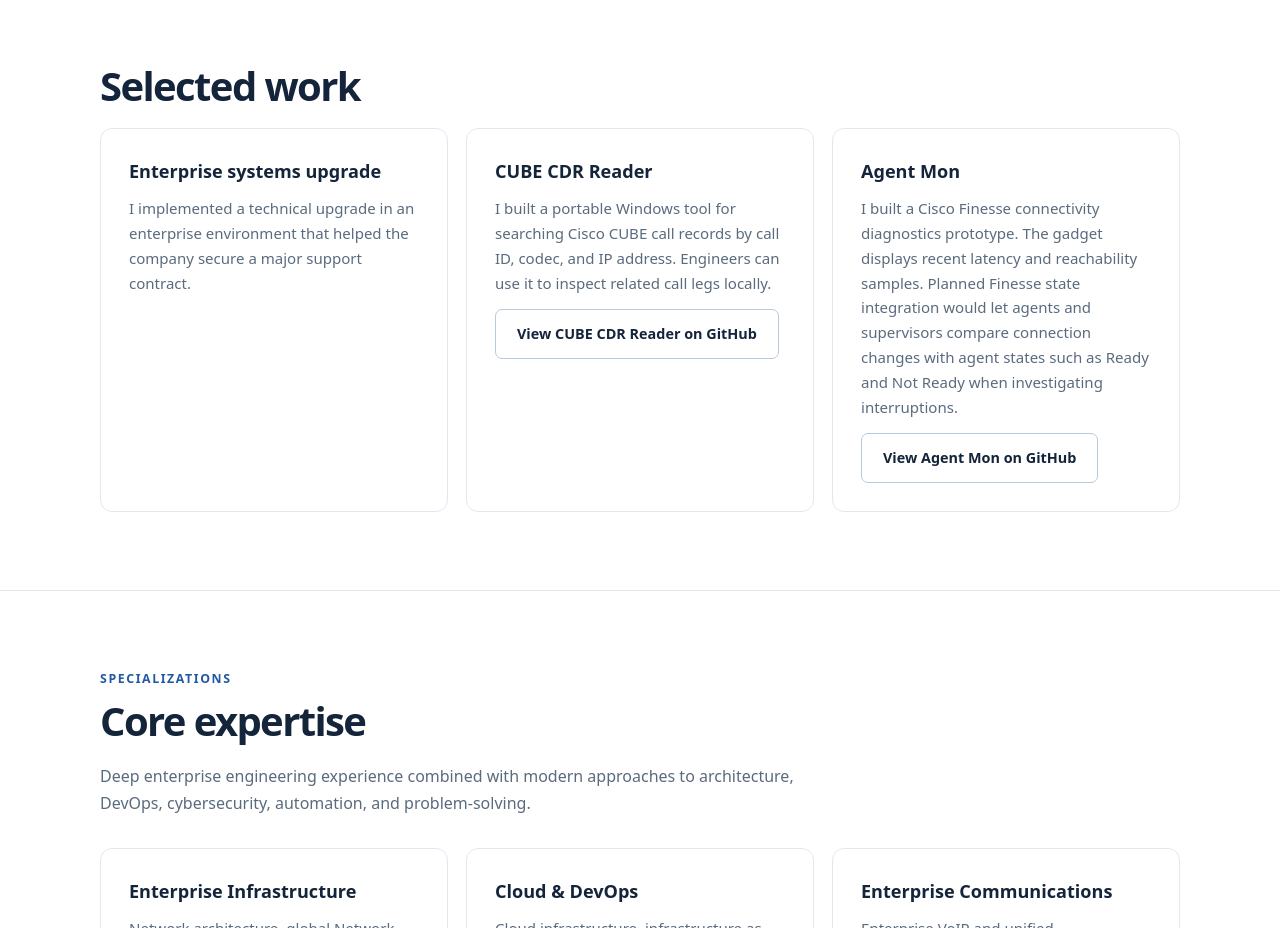
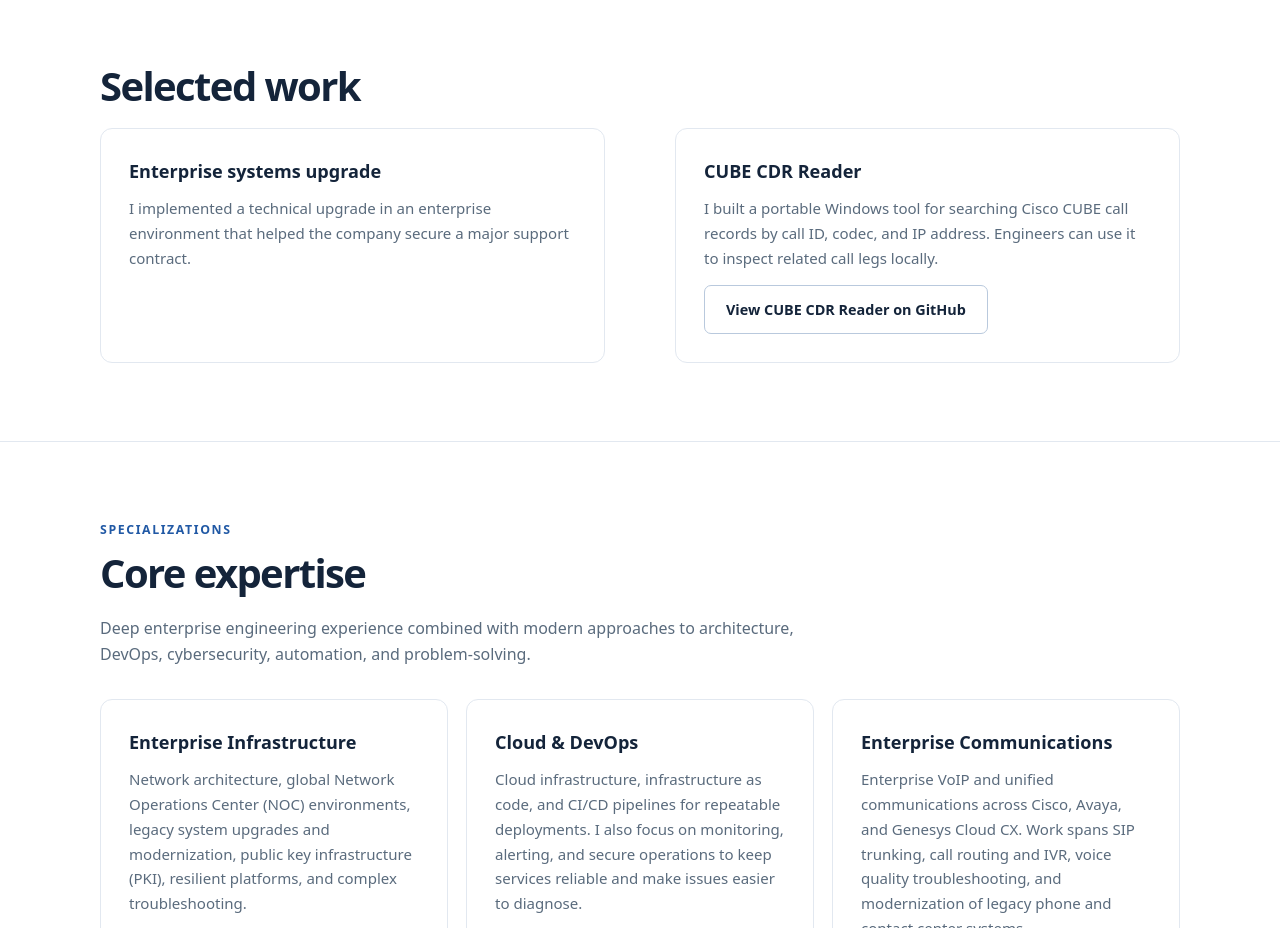
Before and after one commit to jcliff01/jcliff01.github.io, a plain HTML site: page index.html in a window 1280 px wide. Shown: the part 860-1788 px from the top of the page. Drawn offline with Linux system fonts and the light colour scheme.

Commit message:
Change work section layout to split design
Updated the layout of the work section to use a split layout for better presentation.

```diff
--- a/index.html
+++ b/index.html
@@ -8,10 +8,9 @@
 <section class="section" id="work">
 <div class="wrap">
 <h2>Selected work</h2>
-<div class="grid">
+<div class="split">
 <article class="tile"><h3>Enterprise systems upgrade</h3><p>I implemented a technical upgrade in an enterprise environment that helped the company secure a major support contract.</p></article>
 <article class="tile"><h3>CUBE CDR Reader</h3><p>I built a portable Windows tool for searching Cisco CUBE call records by call ID, codec, and IP address. Engineers can use it to inspect related call legs locally.</p><a class="btn secondary" style="margin-top:14px" href="https://github.com/jcliff01/CUBE-CDR-Reader">View CUBE CDR Reader on GitHub</a></article>
-<article class="tile"><h3>Agent Mon</h3><p>I built a Cisco Finesse connectivity diagnostics prototype. The gadget displays recent latency and reachability samples. Planned Finesse state integration would let agents and supervisors compare connection changes with agent states such as Ready and Not Ready when investigating interruptions.</p><a class="btn secondary" style="margin-top:14px" href="https://github.com/jcliff01/agent-mon">View Agent Mon on GitHub</a></article>
 </div>
 </div>
 </section>
```
